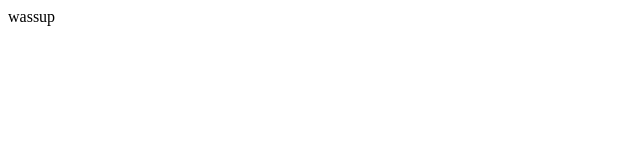
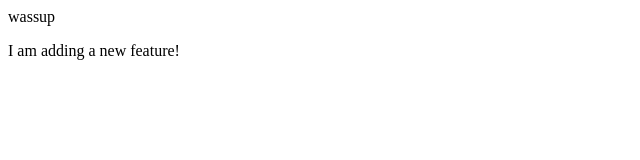
Before and after one commit to Zaraki-sama/localrepo, a plain HTML site: page index.html in a window 1280 px wide. Shown: the whole page, without its empty margins (0-640 px from the left). Drawn offline with Linux system fonts and the light colour scheme.

Commit message:
Added smt feature

```diff
--- a/index.html
+++ b/index.html
@@ -1 +1,2 @@
 <p>wassup</p>
+<p> I am adding a new feature!</p>
```
